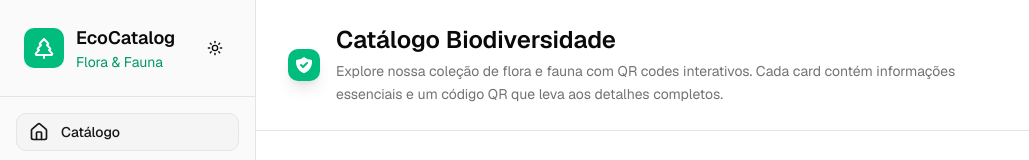
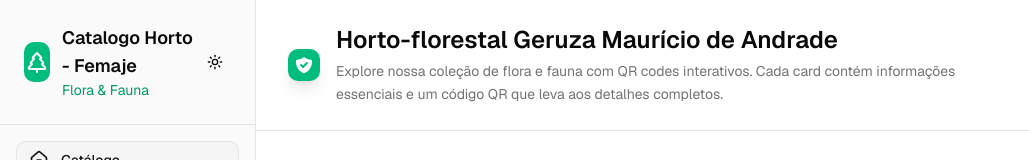
Before and after one commit to hortoifce/Horto-Florestal-Geruza-Mauricio, a Next.js app in the folder frontend/: page /catalogo-publico in a window 1280 px wide. Shown: the top 160 px of the page, without its empty margins (0-1029 px from the left). Built offline with nearby package versions, Linux system fonts and the light colour scheme; no server answers.

Commit message:
palavras no site

```diff
--- a/frontend/app/catalogo-publico/page.tsx
+++ b/frontend/app/catalogo-publico/page.tsx
@@ -5,7 +5,7 @@ export default function CatalogoPage() {
     return (
         <div className="min-h-screen bg-background">
             <Header
-                title="Catálogo Biodiversidade"
+                title="Horto-florestal Geruza Maurício de Andrade"
                 subtitle="Explore nossa coleção de flora e fauna com QR codes interativos. Cada card contém informações essenciais e um código QR que leva aos detalhes completos."
             />
             <CatalogContentPublic />
--- a/frontend/components/sidebar.tsx
+++ b/frontend/components/sidebar.tsx
@@ -64,7 +64,7 @@ export function Sidebar({ isOpen, onClose }: SidebarProps) {
                 <TreePine className="w-6 h-6 text-white" />
               </div>
               <div>
-                <h1 className="text-lg font-semibold text-sidebar-foreground">EcoCatalog</h1>
+                <h1 className="text-lg font-semibold text-sidebar-foreground">Catalogo Horto - Femaje</h1>
                 <p className="text-sm text-emerald-600">Flora & Fauna</p>
               </div>
             </div>
```
